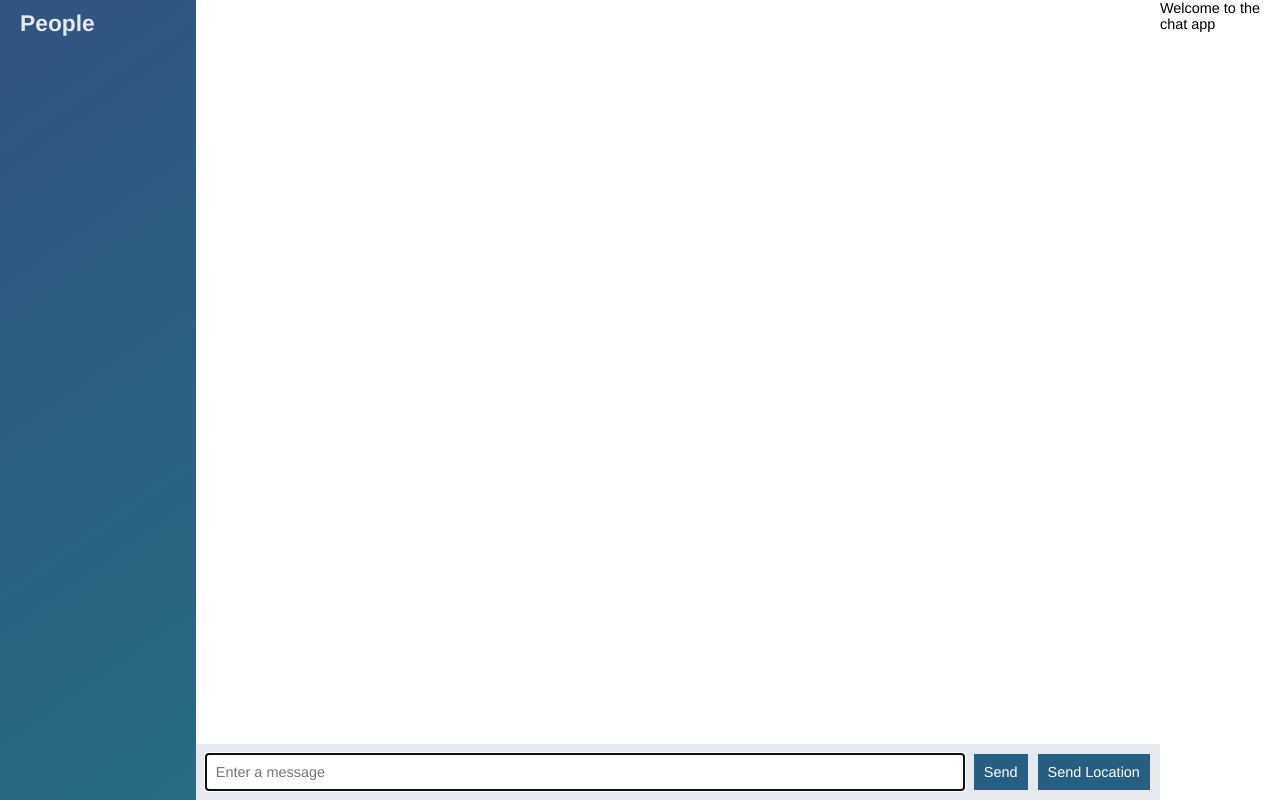
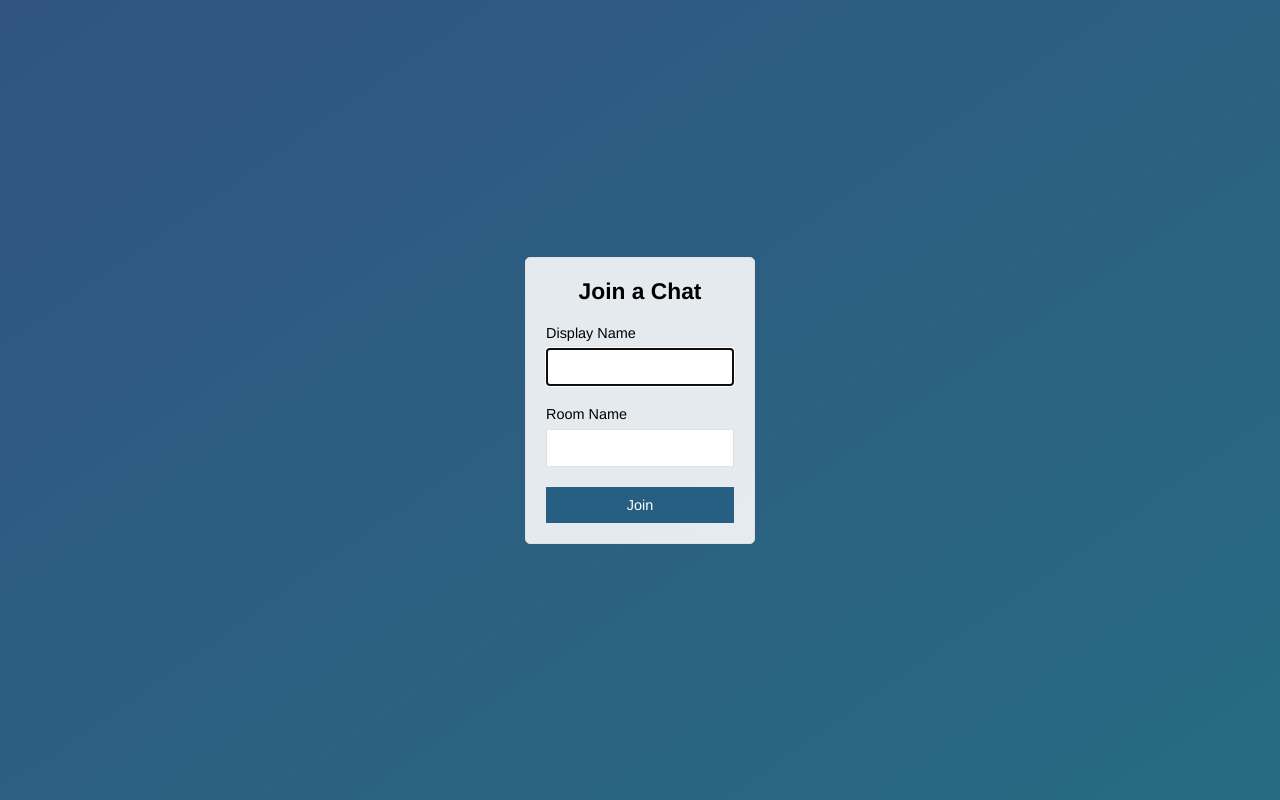
Before and after one commit to gpender/node-chat-app, a website: page public/index.html in a window 1280 px wide. Drawn offline with nearby package versions, Linux system fonts and the light colour scheme; no server answers.

Commit message:
Added a Join page

```diff
--- a/public/index.html
+++ b/public/index.html
@@ -1,54 +1,29 @@
 <!DOCTYPE html>
 <html>
     <head>
-        <meta charset="utf8"/>
+        <meta charset="utf-8">
+        <title>Join | ChatApp</title>
+        <meta name="viewport" content="width=device-width, initial-scale=1, user-scaleable=no">
         <link rel="stylesheet" href="/css/styles.css"/>
     </head>
-    <body class="chat">
-        <div class="chat__sidebar">
-            <h3>People</h3>
-            <div id="users"></div>
+    <body class="centered-form">
+        <div class="centered-form__form">
+            <form action="/chat.html">
+                <div class="form-field">
+                    <h3>Join a Chat</h3>
+                </div>
+                <div class="form-field">
+                    <label>Display Name</label>
+                    <input type="text" name="name" autofocus/>
+                </div>
+                <div class="form-field">
+                    <label>Room Name</label>
+                    <input type="text" name="room" autofocus/>
+                </div>
+                <div class="form-field">
+                    <button>Join</button>
+                </div>
+            </form>
         </div>
-        <div class="chat__main">
-            <ol id="messages" class="chat__messages">
-            </ol>
-            <div class="chat__footer">
-                <form id="message-form" >
-                        <input name="message" type="text" placeholder="Enter a message" autofocus autocomplete="off"/>
-                        <button>Send</button>
-                </form>
-                <button id="send-location">Send Location</button>
-            </div>
-        </div>
-        <p>Welcome to the chat app</p>
-        <script id="message-template" type="text/template">
-            <li class="message">
-                <div class="message__title">
-                    <h4>{{from}}</h4>
-                    <span>{{createdAt}}</span>
-                </div>
-                <div class="message__body">
-                    <p>{{text}}</p>
-                </div>
-            </li>
-        </script>
-        <script id="location-message-template" type="text/template">
-            <li class="message">
-                <div class="message__title">
-                    <h4>{{from}}</h4>
-                    <span>{{createdAt}}</span>
-                </div>
-                <div class="message__body">
-                    <a href='{{url}}' target='_blank'>My Current Location</a>
-                </div>
-            </li>
-        </script>
-
-        <script src="/socket.io/socket.io.js"></script>
-        <script src="/js/libs/jquery-3.3.1.min.js"></script>
-        <script src="/js/libs/moment.js"></script>
-        <script src="/js/libs/mustache.js"></script>
-        <script src="/js/index.js"></script>
-
     </body>
 </html>
```
Also changed, not shown: public/chat.html (added, +55 -0 lines), public/js/chat.js (renamed from public/js/index.js).
